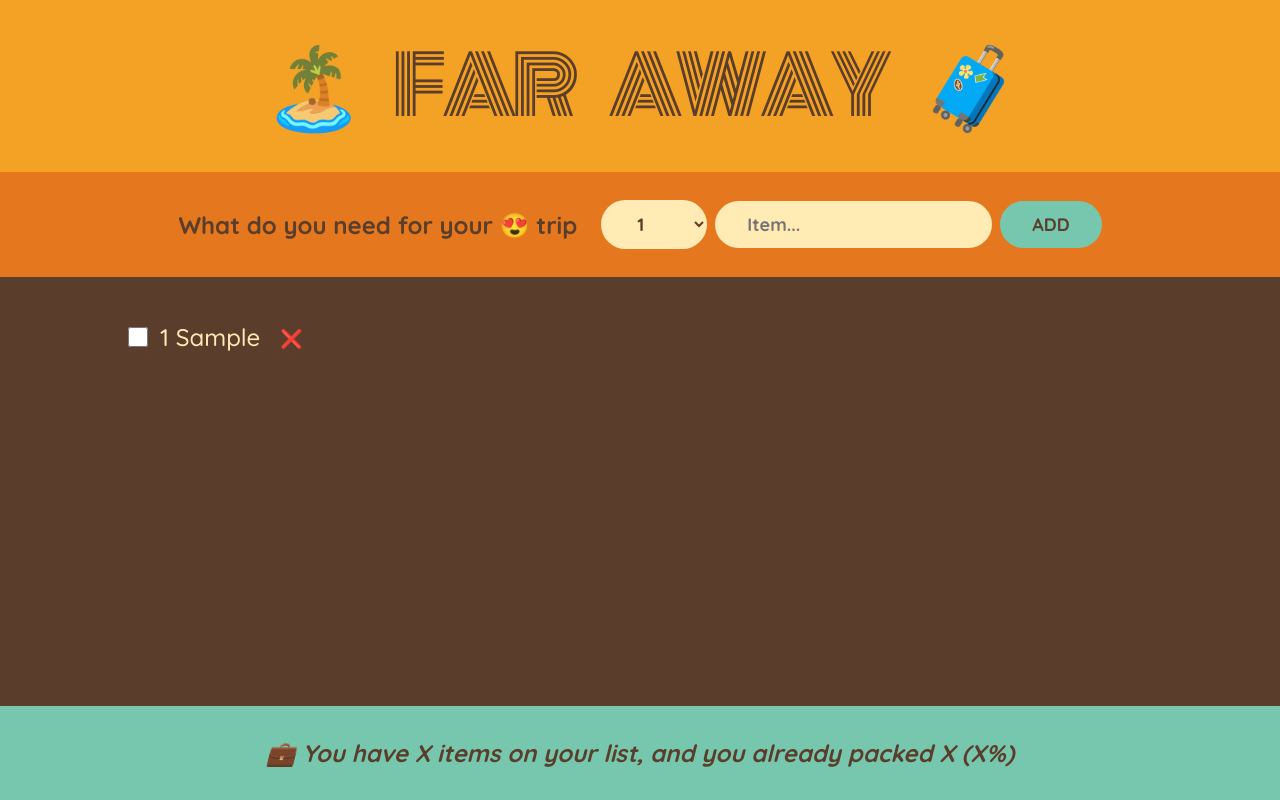
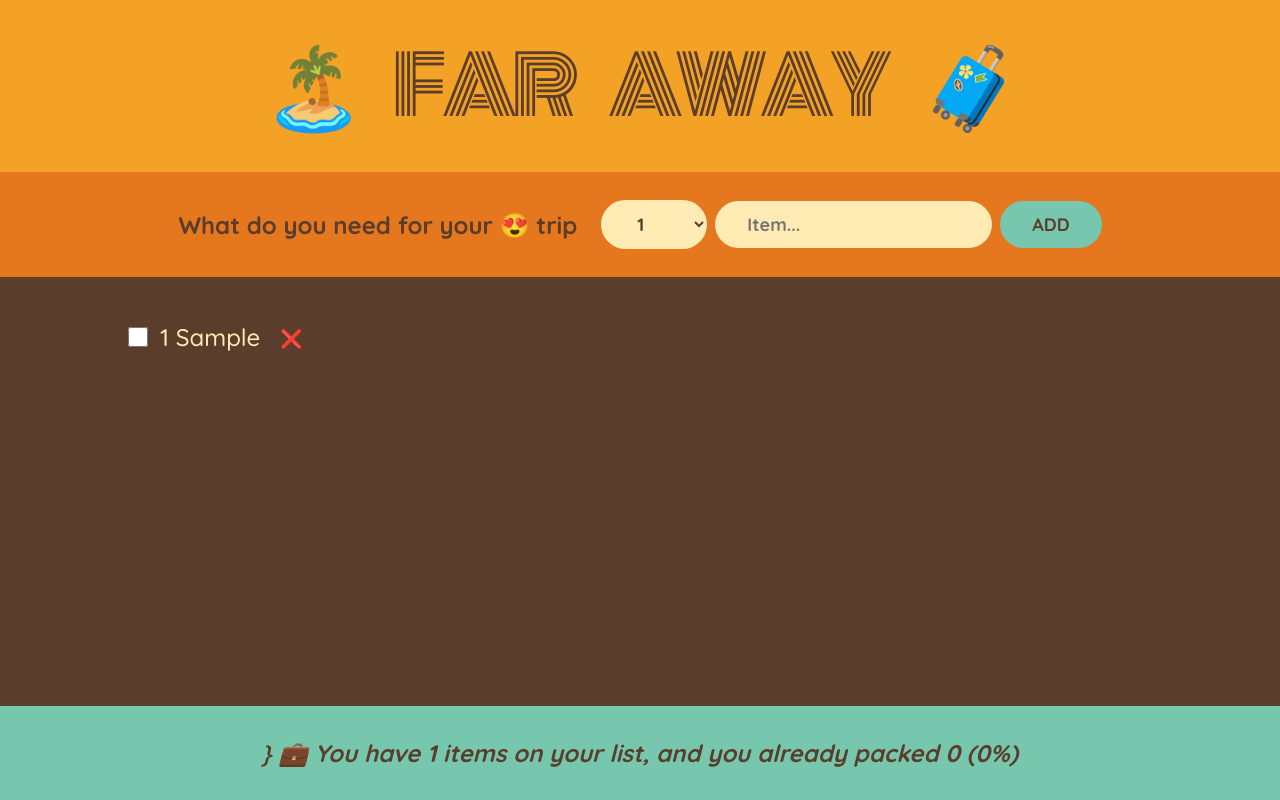
Before and after one commit to OlgaMinaievaWebDev/travel-list, a React (Create React App) app: page / in a window 1280 px wide. Both pictures are taken after typing "Sample" into the empty fields and a click on the button "ADD". Built offline with nearby package versions, Linux system fonts and the light colour scheme.

Commit message:
stats functionality added

```diff
--- a/src/App.js
+++ b/src/App.js
@@ -28,7 +28,7 @@
         onDeleteItems={handleDeleteItems}
         onToggleItem={handleToggleItem}
       />
-      <Stats />
+      <Stats items={items} />
     </div>
   );
 }
@@ -111,10 +111,26 @@
   );
 }
 
-function Stats() {
+function Stats({ items }) {
+  if (!items.length)
+    return (
+      <p className="stats">
+        <em>Start adding some items to your packing list 🚀</em>
+      </p>
+    );
+
+  const numItems = items.length;
+  const numPacked = items.filter((item) => item.packed).length;
+  const percentage = Math.round((numPacked / numItems) * 100);
   return (
     <footer className="stats">
-      <em> 💼 You have X items on your list, and you already packed X (X%)</em>
+      <em>
+        {percentage === 100
+          ? "You got everything! Ready to go 🛫"
+          : `}
+        💼  You have ${numItems} items on your list, and you already packed
+        ${numPacked} (${percentage}%)`}
+      </em>
     </footer>
   );
 }
```
